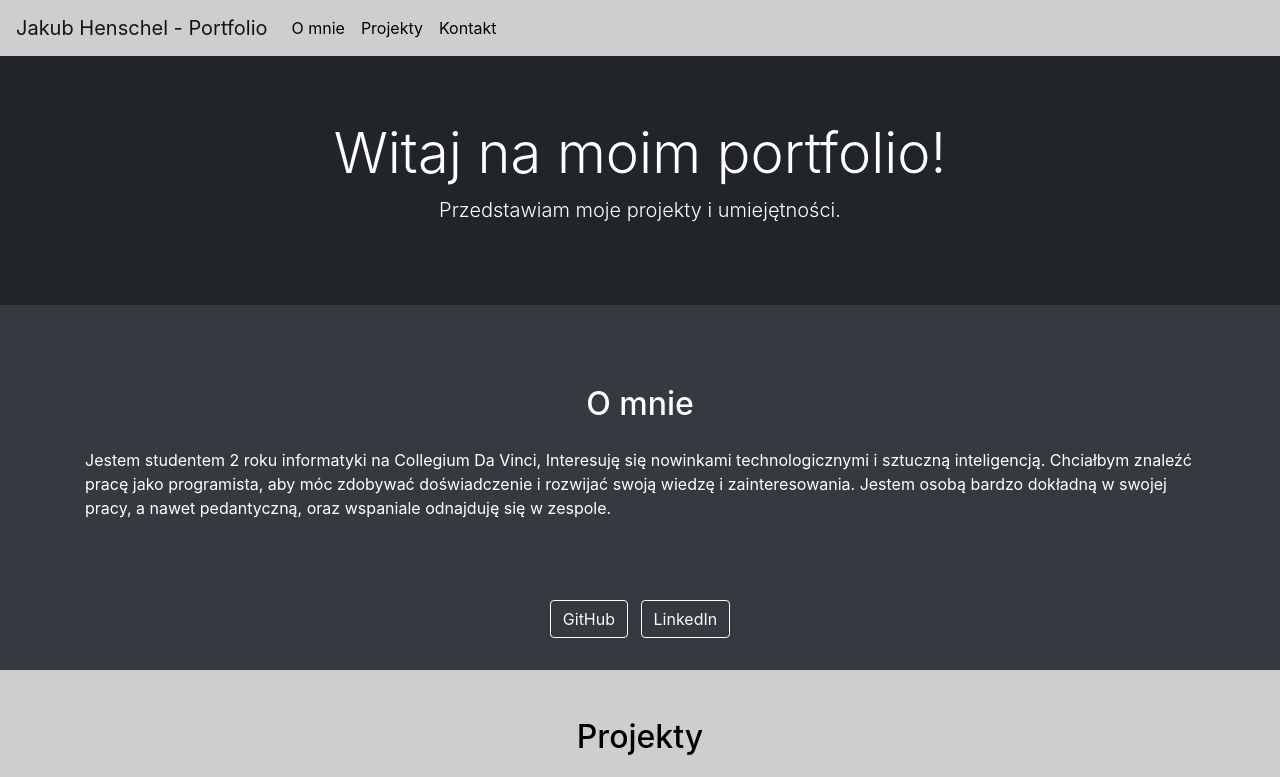
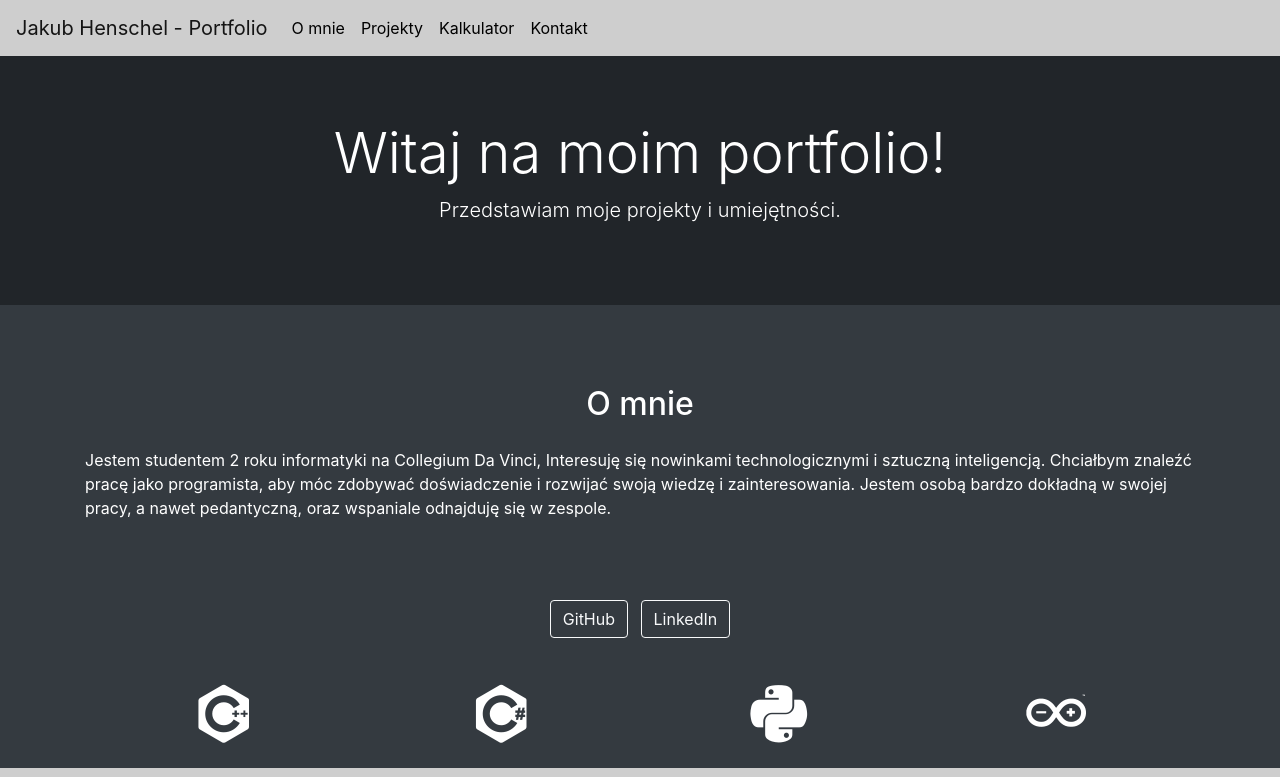
Before and after one commit to Huntaq/Huntaq.github.io, a plain HTML site: page index.html in a window 1280 px wide. Shown: the top 777 px of the page. Drawn offline with nearby package versions, Linux system fonts and the light colour scheme.

Commit message:
dodanie znanych języków + poprawki

```diff
--- a/index.html
+++ b/index.html
@@ -69,6 +69,9 @@
         <a class="nav-link" href="#projects">Projekty</a>
       </li>
       <li class="nav-item">
+        <a class="nav-link" href="#calculator">Kalkulator</a>
+      </li>
+      <li class="nav-item">
         <a class="nav-link" href="#contact">Kontakt</a>
       </li>
     </ul>
@@ -89,17 +92,50 @@
   </div>
 </section>
 <section id="social" class="py-3 bg-dark">
-  <div class="container text-center">
+  <div class="container text-center ">
     <ul class="list-inline">
       <li class="list-inline-item">
-        <a href="https://github.com/Huntaq" target="_blank" class="btn btn-outline-light">GitHub</a>
+        <a href="https://github.com/Huntaq" target="_blank" class="btn btn-outline-light">GitHub </a>
       </li>
       <li class="list-inline-item">
         <a href="https://www.linkedin.com/in/jakub-henschel/" target="_blank" class="btn btn-outline-light">LinkedIn</a>
       </li>
     </ul>
   </div>
+  <br>
 </section>
+
+<section class="container">
+  <style>
+    .icon i {
+        transition: transform 0.3s ease;
+    }
+
+    .icon:hover i {
+        transform: scale(1.5);
+    }
+</style>
+<link rel="stylesheet" href="https://cdn.jsdelivr.net/gh/devicons/devicon@v2.15.1/devicon.min.css">
+<div class="container lead" data-aos="zoom-in">
+  <div class="row">
+      <div class="col icon d-flex align-items-center justify-content-center">
+          <i class="devicon-cplusplus-plain" style="font-size: 60px; margin-top: -10px;"></i>
+      </div>
+      <div class="col icon d-flex align-items-center justify-content-center">
+          <i class="devicon-csharp-plain" style="font-size: 60px; margin-top: -10px;"></i>
+      </div>
+      <div class="col icon d-flex align-items-center justify-content-center">
+          <i class="devicon-python-plain" style="font-size: 60px; margin-top: -10px;"></i>
+      </div>
+      <div class="col icon d-flex align-items-center justify-content-center">
+        <i class="devicon-arduino-plain" style="font-size: 60px; margin-top: -10px;"></i>
+    </div>
+  </div>
+</div>
+<br>
+
+</section>
+
 <section id="projects" class="py-5 bg-light"> <!--PROJEKTY-->
 
   <div id="project-carousel" class="carousel slide" data-ride="carousel">
@@ -245,15 +281,15 @@
       <div class="col-md-6 mx-auto">
         <form onsubmit="sendEmail(); reset(); return false">
           <div class="form-group">
-            <label for="name">Imię</label>
+            <label for="name">Imię*</label>
             <input type="text" class="form-control" id="name" placeholder="Wpisz imię">
           </div>
           <div class="form-group">
-            <label for="email">Email</label>
+            <label for="email">Email*</label>
             <input type="email" class="form-control" id="email" placeholder="Wpisz email">
           </div>
           <div class="form-group">
-            <label for="message">Wiadomość</label>
+            <label for="message">Wiadomość*</label>
             <textarea class="form-control" id="message" rows="5" placeholder="Wpisz wiadomość"></textarea>
           </div>
           <button type="submit" class="btn btn-primary">Wyślij</button>
```
